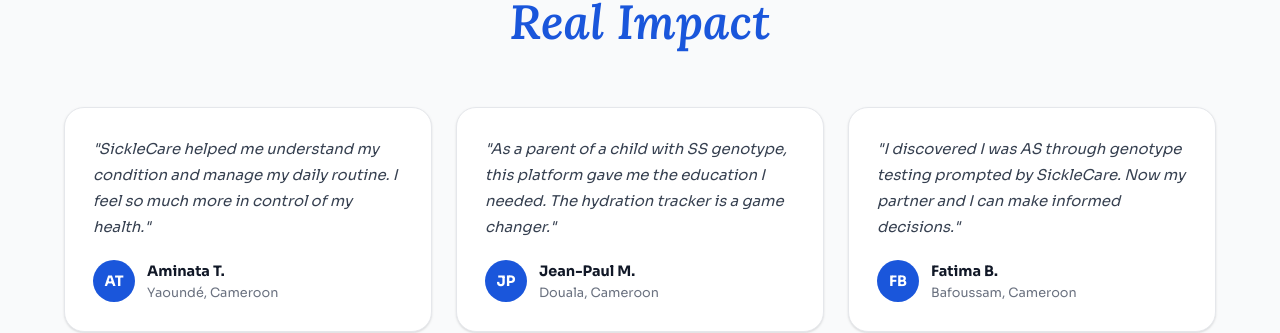
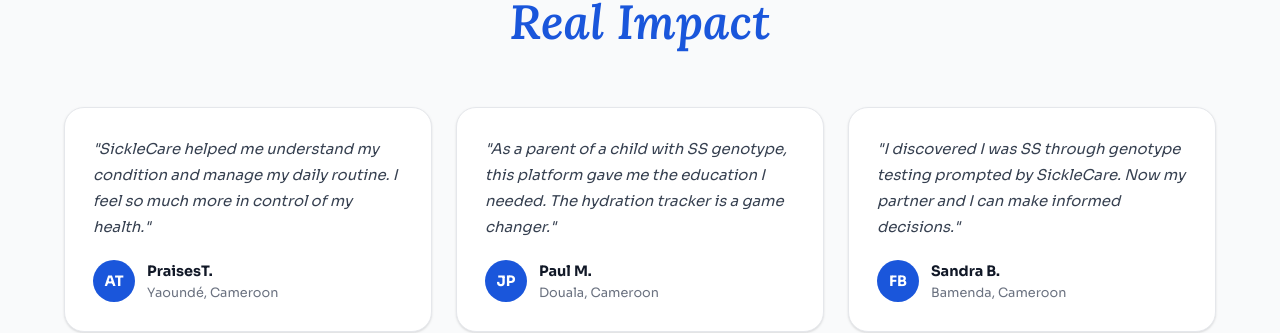
Before and after one commit to NgwinaQuinstarics/sickle-cell-awareness-web, a React (Vite) app in the folder frontend/: page / in a window 1280 px wide. Shown: the part 4315-4648 px from the top of the page. Built offline with nearby package versions, Linux system fonts and the light colour scheme.

Commit message:
updates on home page

```diff
--- a/frontend/src/pages/Home.jsx
+++ b/frontend/src/pages/Home.jsx
@@ -51,9 +51,9 @@
 
 /* ── Testimonials ── */
 const TESTIMONIALS = [
-  { name: 'Aminata T.', city: 'Yaoundé', text: 'SickleCare helped me understand my condition and manage my daily routine. I feel so much more in control of my health.', initials: 'AT' },
-  { name: 'Jean-Paul M.', city: 'Douala', text: 'As a parent of a child with SS genotype, this platform gave me the education I needed. The hydration tracker is a game changer.', initials: 'JP' },
-  { name: 'Fatima B.', city: 'Bafoussam', text: 'I discovered I was AS through genotype testing prompted by SickleCare. Now my partner and I can make informed decisions.', initials: 'FB' },
+  { name: 'PraisesT.', city: 'Yaoundé', text: 'SickleCare helped me understand my condition and manage my daily routine. I feel so much more in control of my health.', initials: 'AT' },
+  { name: 'Paul M.', city: 'Douala', text: 'As a parent of a child with SS genotype, this platform gave me the education I needed. The hydration tracker is a game changer.', initials: 'JP' },
+  { name: 'Sandra B.', city: 'Bamenda', text: 'I discovered I was SS through genotype testing prompted by SickleCare. Now my partner and I can make informed decisions.', initials: 'FB' },
 ];
 
 export default function Home() {
```
